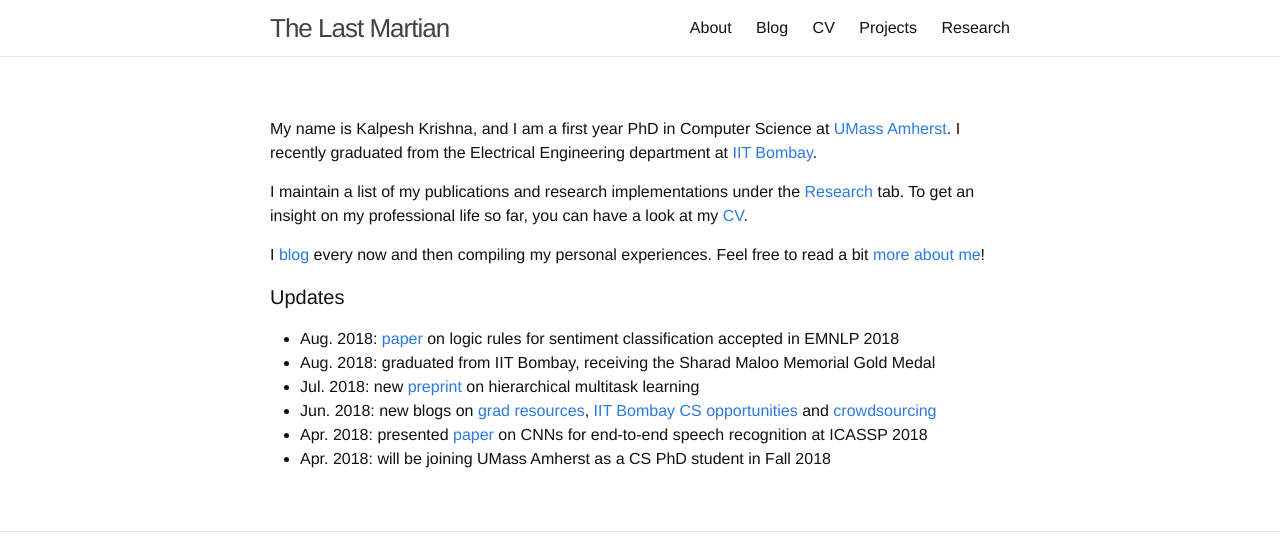
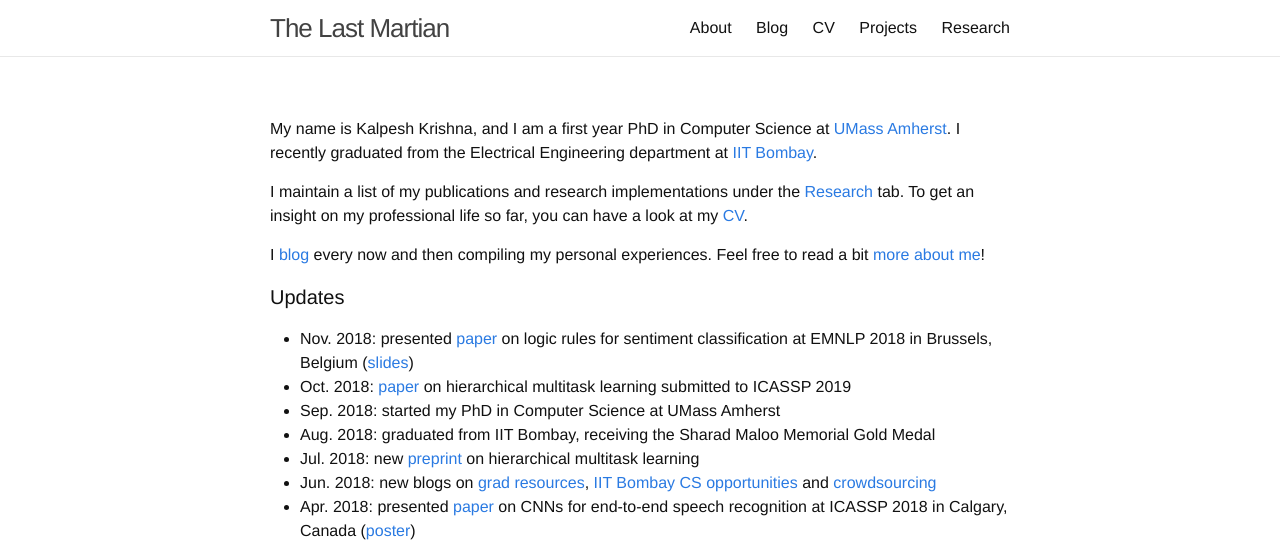
Before and after one commit to martiansideofthemoon/martiansideofthemoon.github.io, a Jekyll site: the page built from index.md, in a window 1280 px wide, cut to the strip 0-558 px from the top of the page. Built offline with Jekyll 4.4.1, drawn with Linux system fonts in a browser that asks for light colours; comment, search, counter and statistics services are not loaded.

Commit message:
Updating news section

```diff
--- a/index.md
+++ b/index.md
@@ -11,9 +11,10 @@ I [blog]({{ site.url }}/archive) every now and then compiling my personal experi
 
 #### Updates
 
-* Aug. 2018: [paper](https://arxiv.org/abs/1808.07733) on logic rules for sentiment classification accepted in EMNLP 2018
+* Nov. 2018: presented [paper](https://arxiv.org/abs/1808.07733) on logic rules for sentiment classification at EMNLP 2018 in Brussels, Belgium ([slides]({{ site.url }}/assets/emnlp-2018.pdf))
+* Oct. 2018: [paper](https://arxiv.org/abs/1807.06234) on hierarchical multitask learning submitted to ICASSP 2019
+* Sep. 2018: started my PhD in Computer Science at UMass Amherst
 * Aug. 2018: graduated from IIT Bombay, receiving the Sharad Maloo Memorial Gold Medal
 * Jul. 2018: new [preprint](https://arxiv.org/abs/1807.06234) on hierarchical multitask learning
 * Jun. 2018: new blogs on [grad resources]({% post_url 2018-05-30-grad-resources %}), [IIT Bombay CS opportunities]({% post_url 2018-06-05-cs-opportunities %}) and [crowdsourcing]({% post_url 2018-06-02-crowd-sourcing %})
-* Apr. 2018: presented [paper](https://arxiv.org/abs/1710.10398) on CNNs for end-to-end speech recognition at ICASSP 2018
-* Apr. 2018: will be joining UMass Amherst as a CS PhD student in Fall 2018
+* Apr. 2018: presented [paper](https://arxiv.org/abs/1710.10398) on CNNs for end-to-end speech recognition at ICASSP 2018 in Calgary, Canada ([poster](https://sigport.org/sites/default/files/docs/study-convolutional-encoders.pdf))
```
